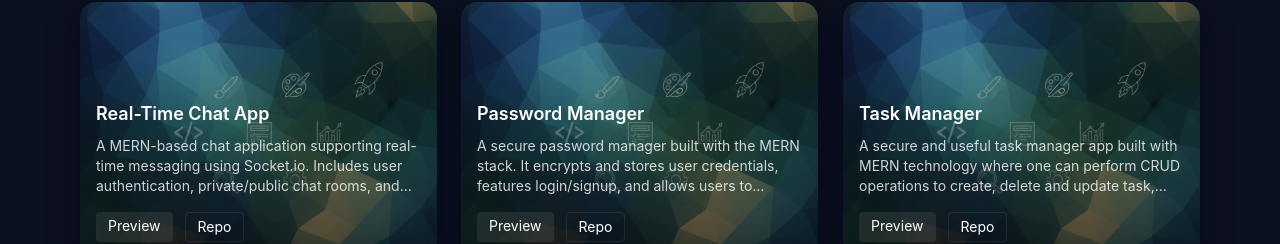
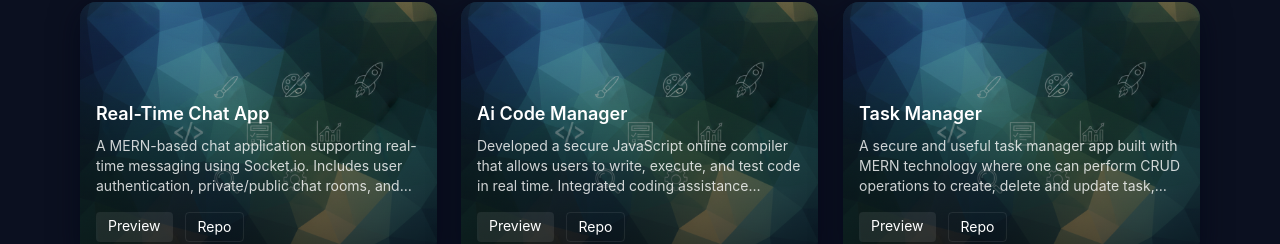
Before and after one commit to avneetsingh91/Personal-Portfolio, a React (Vite) app: page / in a window 1280 px wide. Shown: the part 2556-2800 px from the top of the page. Built offline with nearby package versions, Linux system fonts and the light colour scheme.

Commit message:
Updated links

```diff
--- a/package.json
+++ b/package.json
@@ -16,7 +16,7 @@
     "react": "^19.1.1",
     "react-dom": "^19.1.1",
     "react-icons": "^5.5.0",
-    "react-router-dom": "^7.9.3",
+    "react-router-dom": "^7.15.0",
     "tailwindcss": "^4.1.13"
   },
   "devDependencies": {
--- a/src/App.jsx
+++ b/src/App.jsx
@@ -5,16 +5,14 @@ import ScrollAnimationManager from './components/ScrollAnimationManager'
 
 const App = () => {
   return (
+    <>
 
-   <>
-   <ScrollAnimationManager />
-   <Navbar/>
-   <Home/>
+        <ScrollAnimationManager />
+        <Navbar />
+        <Home/>
 
 
-
-
-   </>
+    </>
   )
 }
 
--- a/src/Pages/Home.jsx
+++ b/src/Pages/Home.jsx
@@ -9,12 +9,16 @@ import Footer from '../components/Footer'
 const Home = () => {
   return (
     <div>
+
       <Main />
       <About />
       <Skills />
       <Projects />
       <Contact />
       <Footer />
+
+
+
     </div>
   )
 }
--- a/src/assets/projects.json
+++ b/src/assets/projects.json
@@ -7,11 +7,10 @@
     "link":"https://fullstack-chatapp-mhv2.onrender.com/"
   },
   {
-    "name": "Password Manager",
-    "description": "A secure password manager built with the MERN stack. It encrypts and stores user credentials, features login/signup, and allows users to manage and generate strong passwords efficiently.",
-
-    "repo":"https://github.com/avneetsingh91/Password-Manager?tab=readme-ov-file",
-    "link": "https://password-manager-tau-topaz.vercel.app/"
+    "name": "Ai Code Manager",
+    "description": "Developed a secure JavaScript online compiler that allows users to write, execute, and test code in real time. Integrated coding assistance features and file-saving functionality to improve productivity and streamline code management.",
+    "repo":"https://github.com/avneetsingh91/AI-Integrated-Code-Manager-App",
+    "link": "https://ai-integrated-code-manager-app.onrender.com/dashboard"
   },
   {
     "name": "Task Manager",
@@ -21,10 +20,10 @@
     "link":"https://mern-task-app-frontend-puce.vercel.app/login"
   },
   {
-    "name": "Chatbot with Gemini API",
-    "description": "An AI-powered chatbot using the Gemini API integrated into a MERN stack. Users can interact in real-time, with intelligent responses generated and stored for improved conversational context.",
+    "name": "Ai Auditing App",
+    "description": "Built an AI-powered auditing application that analyzes data records, detects anomalies, and generates intelligent audit reports. The platform automates verification processes, improves compliance tracking, and provides actionable insights for faster and more accurate decision-making. ",
 
-    "repo":"https://github.com/avneetsingh91/fullStack--ChatApp",
-    "link":"https://fullstack-chatapp-mhv2.onrender.com/"
+    "repo":"https://github.com/avneetsingh91/credex-ai-audit",
+    "link":"https://credex-ai-audit-omega.vercel.app/"
   }
 ]
--- a/src/assets/skills.json
+++ b/src/assets/skills.json
@@ -27,7 +27,7 @@
 
       {
         "name": "TailwindCSS",
-        "icon": "https://upload.wikimedia.org/wikipedia/commons/thumb/d/d5/Tailwind_CSS_Logo.svg/48px-Tailwind_CSS_Logo.png"
+        "icon": "https://tailwindcss.com/_next/static/media/tailwindcss-mark.96ee6a5a.svg"
     },
 
      {
--- a/src/components/Main.jsx
+++ b/src/components/Main.jsx
@@ -54,8 +54,10 @@ const Main = () => {
           <p className="text-2xl md:text-3xl font-semibold">Hi there, I’m</p>
           <p className="text-3xl md:text-4xl font-extrabold">Avneet Singh</p>
           <p className="mt-4 text-lg md:text-xl text-muted">
+
             I build interfaces and APIs for delightful user experiences —{' '}
-            <span className="text-pink-300 font-semibold">{string}</span>
+             <div className="text-pink-300 font-semibold">I am into {string}</div>
+
           </p>
 
 
```
Also changed, not shown: 1 other file (tests, documents, lock files or other folders).
